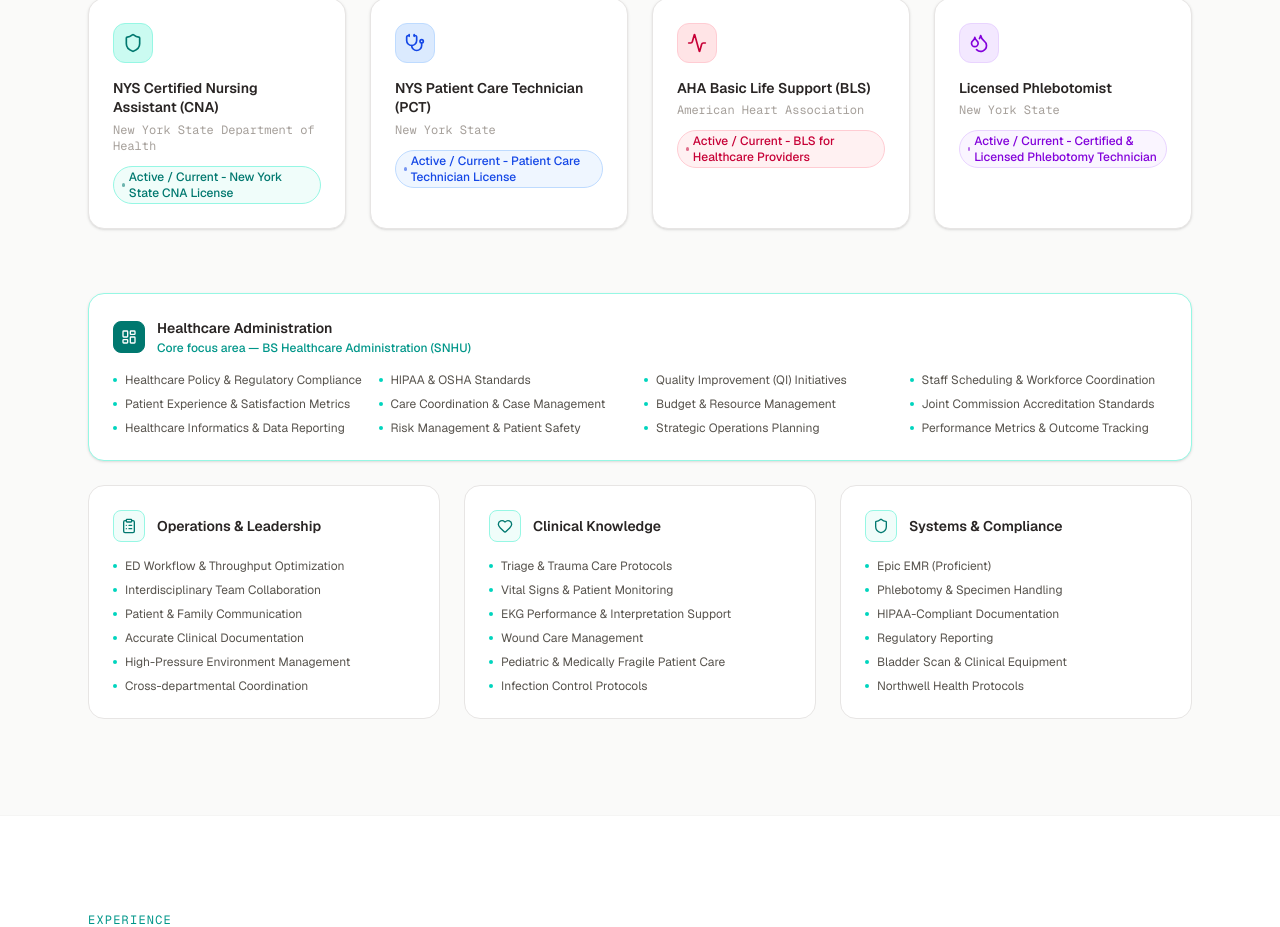
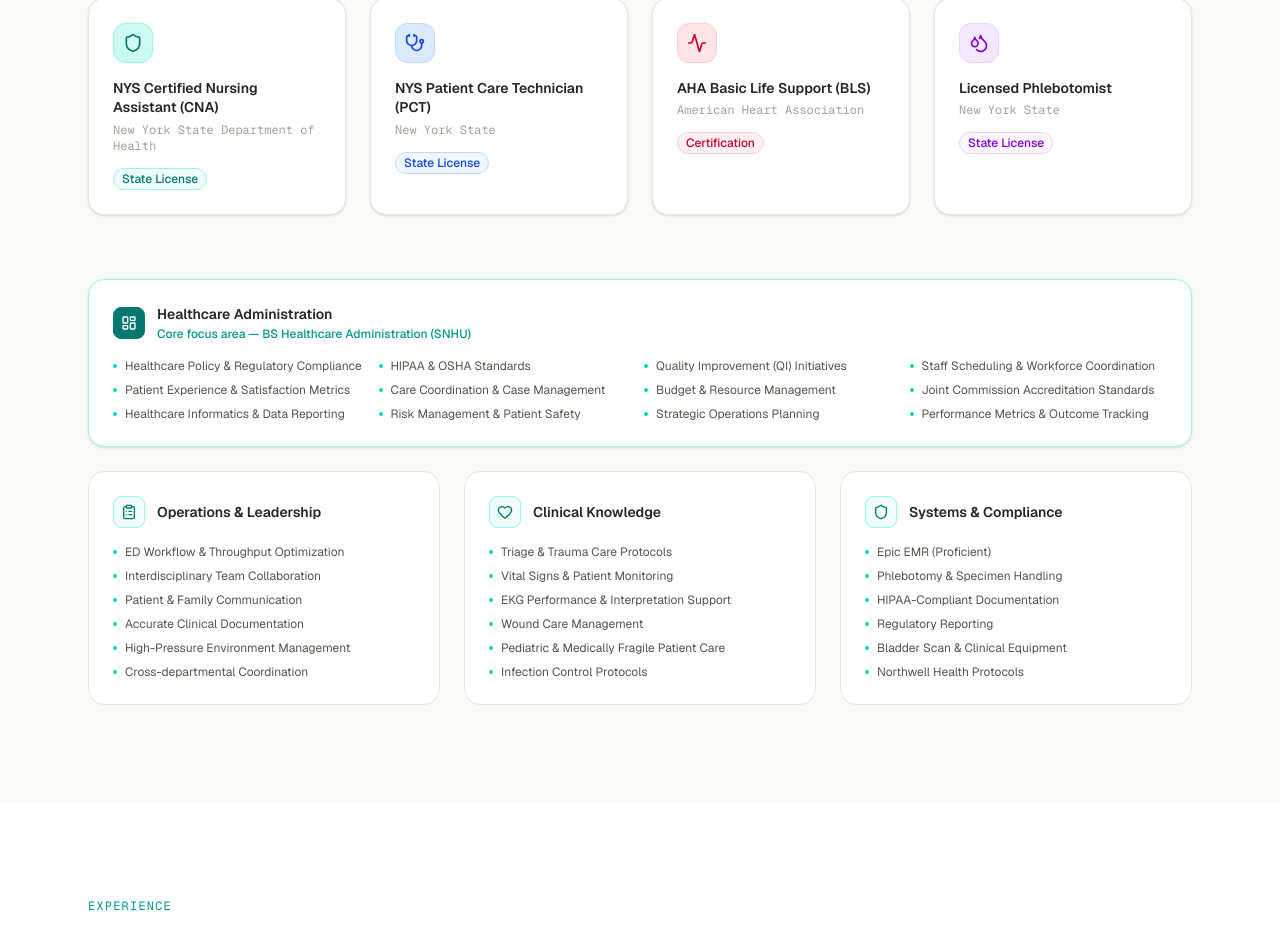
Before and after one commit to cyberkoder/stephanie-portfolio, a Next.js app: page / in a window 1280 px wide. Shown: the part 2234-3161 px from the top of the page. Built offline with nearby package versions, Linux system fonts and the light colour scheme.

Commit message:
fix: replace active/current badge with credential type label (State License / Certification)
Co-Authored-By: Claude Sonnet 4.6 <noreply@anthropic.com>

```diff
--- a/app/page.tsx
+++ b/app/page.tsx
@@ -44,28 +44,28 @@ const CREDENTIALS = [
     icon: Shield,
     title: "NYS Certified Nursing Assistant (CNA)",
     issuer: "New York State Department of Health",
-    detail: "Active / Current - New York State CNA License",
+    type: "State License",
     color: "teal",
   },
   {
     icon: Stethoscope,
     title: "NYS Patient Care Technician (PCT)",
     issuer: "New York State",
-    detail: "Active / Current - Patient Care Technician License",
+    type: "State License",
     color: "blue",
   },
   {
     icon: Activity,
     title: "AHA Basic Life Support (BLS)",
     issuer: "American Heart Association",
-    detail: "Active / Current - BLS for Healthcare Providers",
+    type: "Certification",
     color: "rose",
   },
   {
     icon: Droplets,
     title: "Licensed Phlebotomist",
     issuer: "New York State",
-    detail: "Active / Current - Certified & Licensed Phlebotomy Technician",
+    type: "State License",
     color: "purple",
   },
 ];
@@ -492,9 +492,8 @@ export default function Home() {
                   </div>
                   <h3 className="text-sm font-semibold text-stone-800 mb-1 leading-snug">{cred.title}</h3>
                   <p className="text-xs text-stone-400 font-mono mb-3">{cred.issuer}</p>
-                  <span className={`inline-flex items-center gap-1 text-xs font-medium px-2 py-0.5 rounded-full border ${badgeBg[cred.color]}`}>
-                    <div className="w-1 h-1 rounded-full bg-current animate-pulse" />
-                    {cred.detail}
+                  <span className={`inline-flex items-center text-xs font-medium px-2 py-0.5 rounded-full border ${badgeBg[cred.color]}`}>
+                    {cred.type}
                   </span>
                 </div>
               );
```
